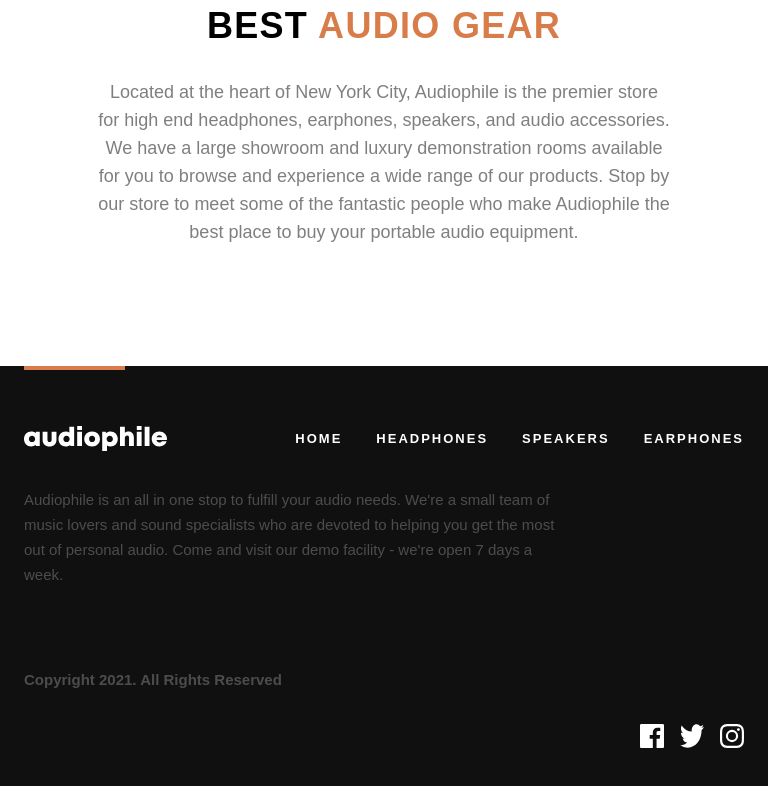
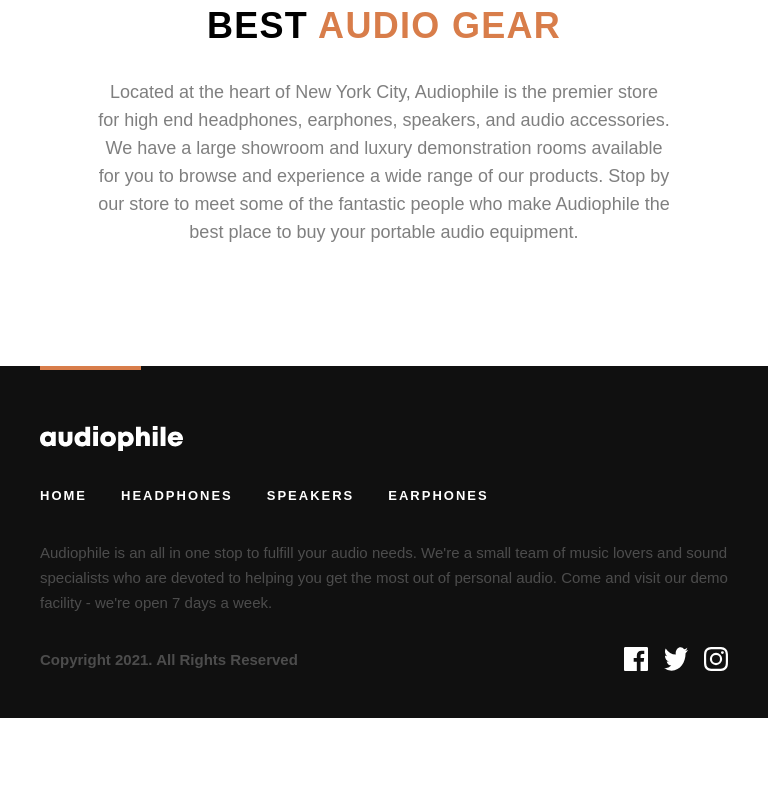
Before and after one commit to OPOKUSIAWEUGENE/audiopile, a Vue app: page / in a window 768 px wide. Shown: the part 3522-4308 px from the top of the page. After the commit the page ends 4240 px from the top, so only its background shows below. Built offline with nearby package versions, Linux system fonts and the light colour scheme.

Commit message:
styling the footer

```diff
--- a/src/components/FooterSection.vue
+++ b/src/components/FooterSection.vue
@@ -13,10 +13,9 @@
       </div>
 
       <div class="footer-main">
-        <div class="footer-info">
         <p class="description">Audiophile is an all in one stop to fulfill your audio needs. We're a small team of music lovers and sound specialists who are devoted to helping you get the most out of personal audio. Come and visit our demo facility - we're open 7 days a week.</p>
+        <div class="footer-bottom">
           <p class="copyright">Copyright 2021. All Rights Reserved</p>
-        </div>
           <div class="social-links">
             <a href="#" class="social-link" aria-label="Facebook">
               <img src="@/assets/shared/desktop/icon-facebook.svg" alt="Facebook" />
@@ -27,6 +26,7 @@
             <a href="#" class="social-link" aria-label="Instagram">
               <img src="@/assets/shared/desktop/icon-instagram.svg" alt="Instagram" />
             </a>
+          </div>
         </div>
       </div>
     </div>
@@ -96,13 +96,8 @@ export default {
 
 .footer-main {
   display: flex;
-  justify-content: space-between;
-  align-items: flex-start;
-}
-
-.footer-info {
-  max-width: 540px;
-  text-align: left;
+  flex-direction: column;
+  gap: 56px;
 }
 
 .description {
@@ -110,8 +105,15 @@ export default {
   font-size: 15px;
   line-height: 25px;
   font-weight: 500;
-  margin-bottom: 56px;
   opacity: 0.5;
+  max-width: 100%;
+}
+
+.footer-bottom {
+  display: flex;
+  justify-content: space-between;
+  align-items: center;
+  width: 100%;
 }
 
 .copyright {
@@ -120,6 +122,7 @@ export default {
   line-height: 25px;
   font-weight: 700;
   opacity: 0.5;
+  margin: 0;
 }
 
 .social-links {
@@ -143,39 +146,37 @@ export default {
   height: 24px;
 }
 
-@media (min-width: 768px) {
-  .footer-top {
-    flex-direction: row;
-    justify-content: space-between;
-    align-items: center;
-    gap: 0;
+@media (min-width: 768px) and (max-width: 1199px) {
+  .footer {
+    padding: 60px 0 46px;
   }
 
-  .footer-nav {
-    flex-direction: row;
-  }
+  .footer-content {
+    padding: 0 40px;
   }
 
-@media (max-width: 768px) {
-  .footer {
-    padding: 60px 0 46px;
+  .footer-top {
+    flex-direction: column;
+    align-items: flex-start;
+    gap: 32px;
+    margin-bottom: 32px;
   }
 
   .orange-line {
     top: -60px;
   }
 
-  .description {
-    margin-bottom: 80px;
+  .footer-nav {
+    flex-direction: row;
+    gap: 34px;
   }
 
   .footer-main {
-    flex-direction: column;
     gap: 32px;
   }
 
-  .social-links {
-    align-self: flex-end;
+  .description {
+    max-width: 100%;
   }
 }
 
@@ -196,18 +197,27 @@ export default {
     align-items: center;
   }
 
+  .footer-main {
+    text-align: center;
+    gap: 48px;
+  }
+
+  .footer-bottom {
+    flex-direction: column;
+    gap: 48px;
+  }
+
+  .copyright {
+    text-align: center;
+  }
+
+  .social-links {
+    justify-content: center;
+  }
+
   .orange-line {
     left: 50%;
     transform: translateX(-50%);
-    top: -52px;
-  }
-
-  .footer-main {
-    gap: 48px;
-  }
-
-  .social-links {
-    align-self: center;
   }
 }
 </style>
```
Lines whose indentation alone changed are shown as unchanged.
